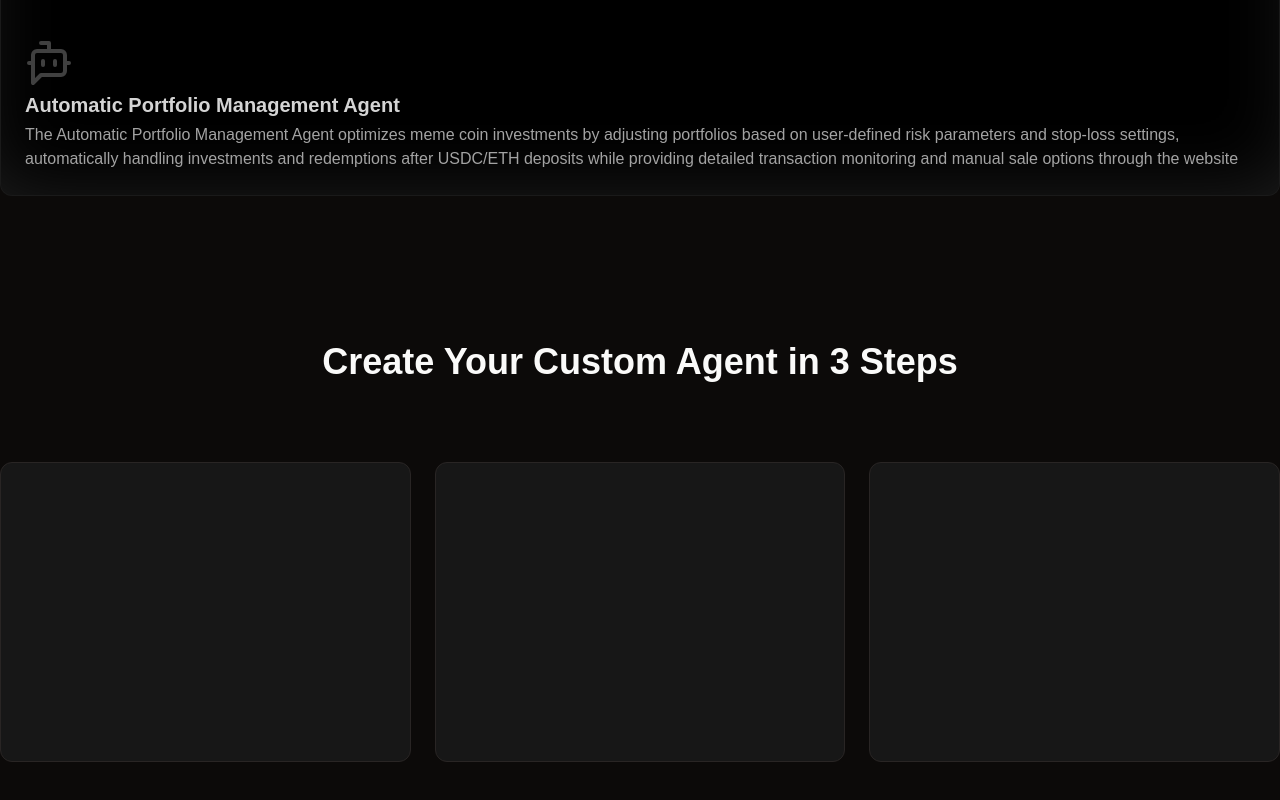
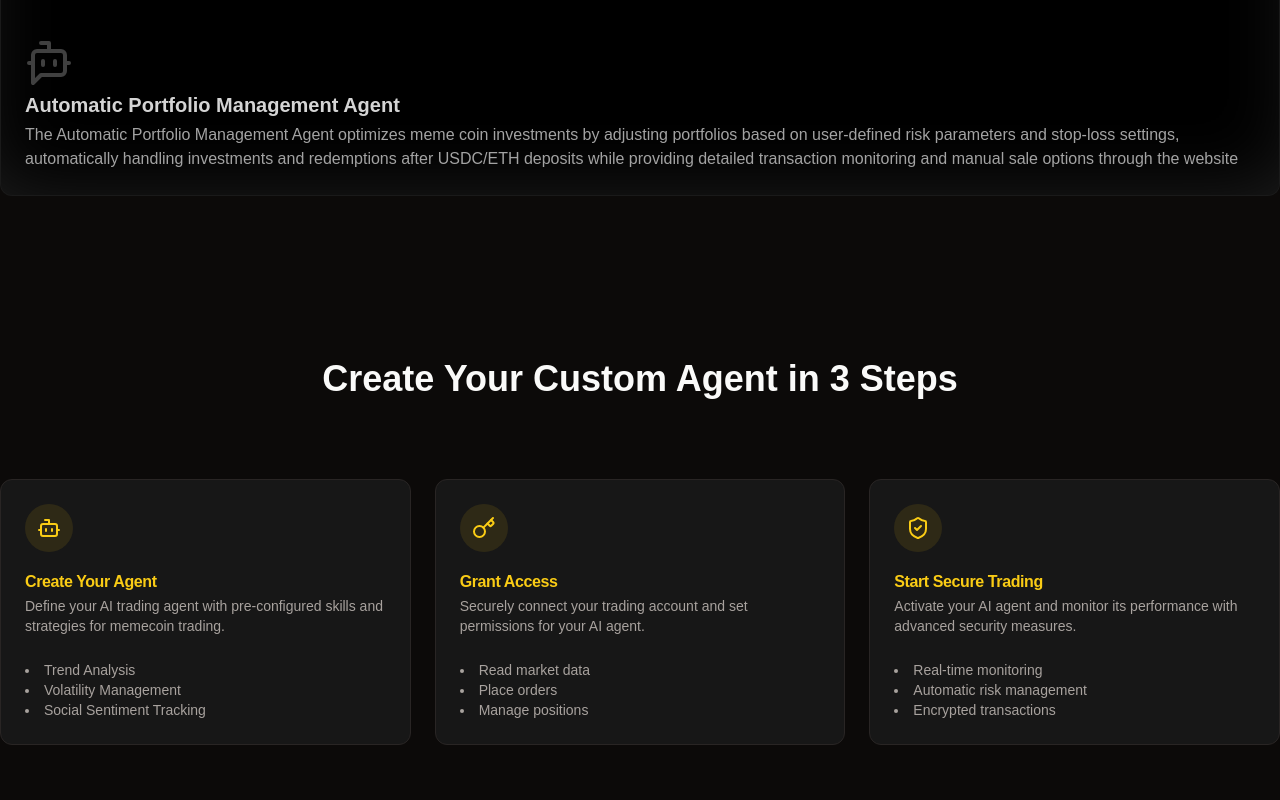
Before and after one commit to chann44/onchain-ai, a Next.js app in the folder app/: page / in a window 1280 px wide. Shown: the part 1512-2312 px from the top of the page. Built offline with nearby package versions, Linux system fonts and the light colour scheme.

Commit message:
feat: UI: create your agent sectino added in landing page

```diff
--- a/app/components/marketing/create-your-custom-agent.tsx
+++ b/app/components/marketing/create-your-custom-agent.tsx
@@ -1,32 +1,66 @@
+import { Bot, Key, ShieldCheck } from "lucide-react";
 import { MagicCard } from "../ui/magic-card"
+import { CardContent, CardDescription, CardHeader, CardTitle } from "../ui/card";
 
-const DATA = [
+const steps = [
     {
-        label: "",
-        description: "",
-        icon: <></>
-    }, {
-        label: "",
-        description: "",
-        icon: <></>
-    }, {
-        label: "",
-        description: "",
-        icon: <></>
+      icon: Bot,
+      title: "Create Your Agent",
+      description: "Define your AI trading agent with pre-configured skills and strategies for memecoin trading.",
+      items: [
+        "Trend Analysis",
+        "Volatility Management",
+        "Social Sentiment Tracking"
+      ]
+    },
+    {
+      icon: Key,
+      title: "Grant Access",
+      description: "Securely connect your trading account and set permissions for your AI agent.",
+      items: [
+        "Read market data",
+        "Place orders",
+        "Manage positions"
+      ]
+    },
+    {
+      icon: ShieldCheck,
+      title: "Start Secure Trading",
+      description: "Activate your AI agent and monitor its performance with advanced security measures.",
+      items: [
+        "Real-time monitoring",
+        "Automatic risk management",
+        "Encrypted transactions"
+      ]
     }
-]
+  ];
+
 
 export function CreateYourCustomAgent() {
     return <section className="h-screen gap-y-20 flex flex-col justify-center items-center">
         <h2 className="text-4xl font-bold">Create Your Custom Agent in 3 Steps</h2>
         <div className="grid grid-cols-3 gap-6 w-full">
- {DATA.map(({ icon, label, description }) => {
-            return <MagicCard className="h-[300px]" key={label}>
-                <h1>{label}</h1>
-                {icon}
-                <p>{description}</p>
-            </MagicCard>
-        })}
+        {steps.map((step, index) => {
+            const StepIcon = step.icon;
+            return (
+              <MagicCard key={index}>
+                <CardHeader>
+                  <div className="w-12 h-12 rounded-full bg-primary/10 flex items-center justify-center mb-4">
+                    <StepIcon className="w-6 h-6 text-primary" />
+                  </div>
+                  <CardTitle className="text-primary">{step.title}</CardTitle>
+                  <CardDescription>{step.description}</CardDescription>
+                </CardHeader>
+                <CardContent>
+                  <ul className="text-sm list-disc list-inside text-muted-foreground">
+                    {step.items.map((item, itemIndex) => (
+                      <li key={itemIndex}>{item}</li>
+                    ))}
+                  </ul>
+                </CardContent>
+              </MagicCard>
+            );
+          })}
 
         </div>
            </section>
```
